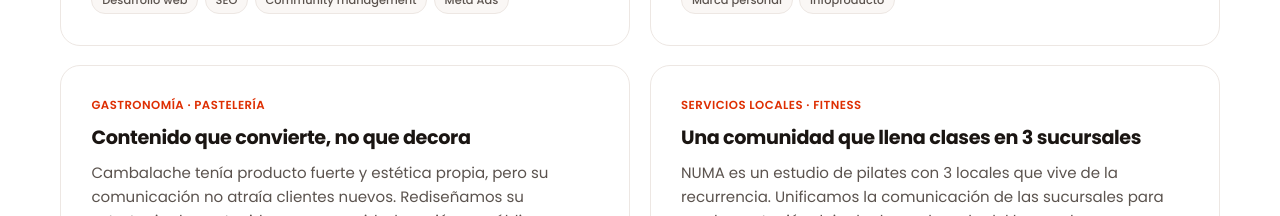
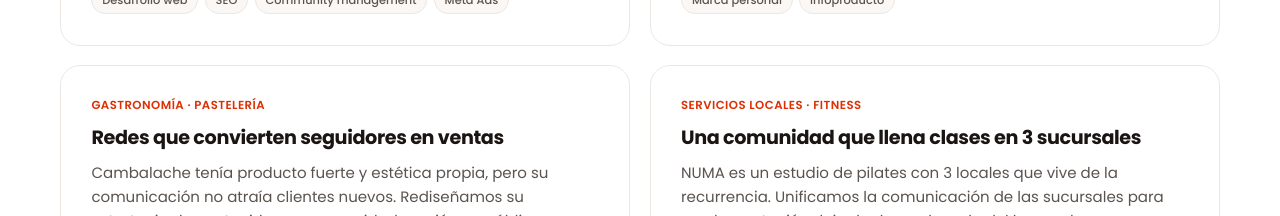
Before and after one commit to juanicinalli/snap-landing, a website built with Vite: page index.html in a window 1280 px wide. Shown: the part 3240-3456 px from the top of the page. Built offline with nearby package versions, Linux system fonts and the light colour scheme.

Commit message:
Cambalache: título sobre conversión de ventas

```diff
--- a/index.html
+++ b/index.html
@@ -251,7 +251,7 @@ height="0" width="0" style="display:none;visibility:hidden"></iframe></noscript>
 
       <div class="case reveal">
         <span class="niche">Gastronomía · Pastelería</span>
-        <h3>Contenido que convierte, no que decora</h3>
+        <h3>Redes que convierten seguidores en ventas</h3>
         <p class="resume">Cambalache tenía producto fuerte y estética propia, pero su comunicación no atraía clientes nuevos. Rediseñamos su estrategia de contenido y su comunidad creció con públicos que compran.</p>
         <div class="stats">
           <div class="stat"><b>+37%</b><span>crecimiento de comunidad</span></div>
```
